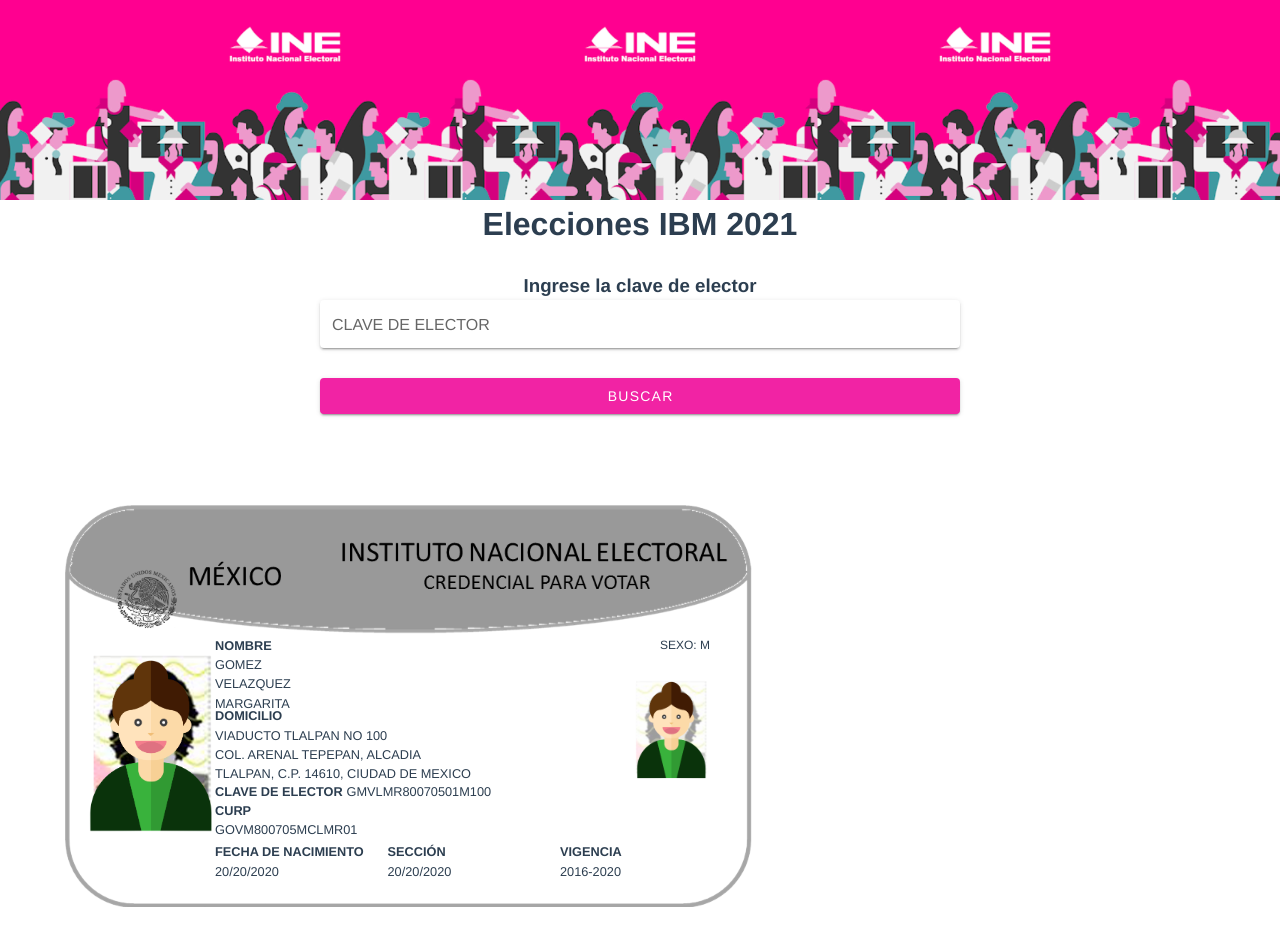
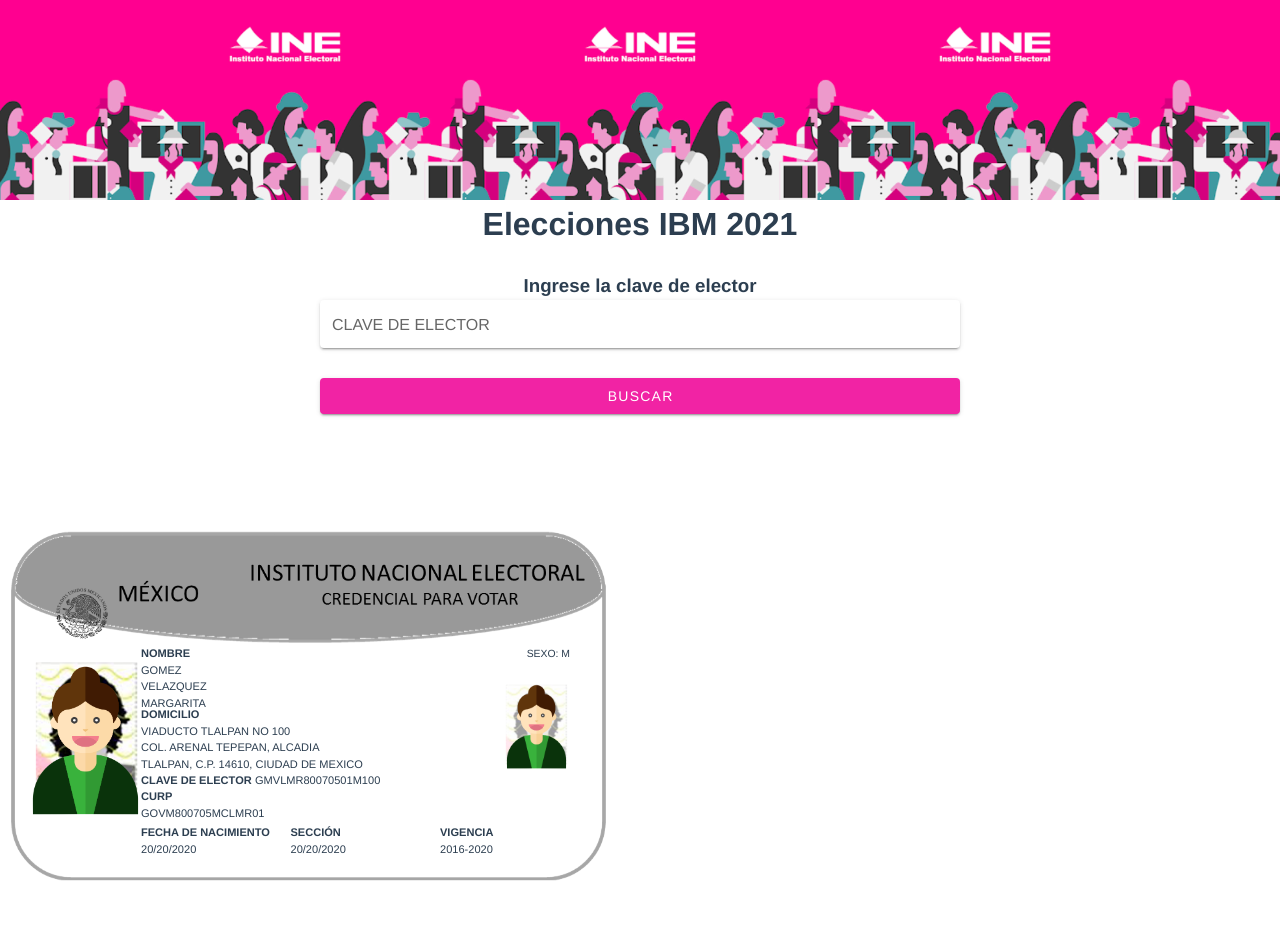
Before and after one commit to kachus22/hackmx2021, a Vue app in the folder web-app/client/: page / in a window 1280 px wide. Shown: the top 946 px of the page. Built offline with nearby package versions, Linux system fonts and the light colour scheme.

Commit message:
Hacer cambios para presentacion

```diff
--- a/web-app/client/src/components/Home.vue
+++ b/web-app/client/src/components/Home.vue
@@ -75,8 +75,8 @@
     background-size: contain;
     position: relative;
     /* testing */
-    transform: scale(0.75);
-    margin-left: -50px;
+    transform: scale(0.65);
+    margin-left: -150px;
   }
   .INE .INE-photo {
     height: 230px;
```
